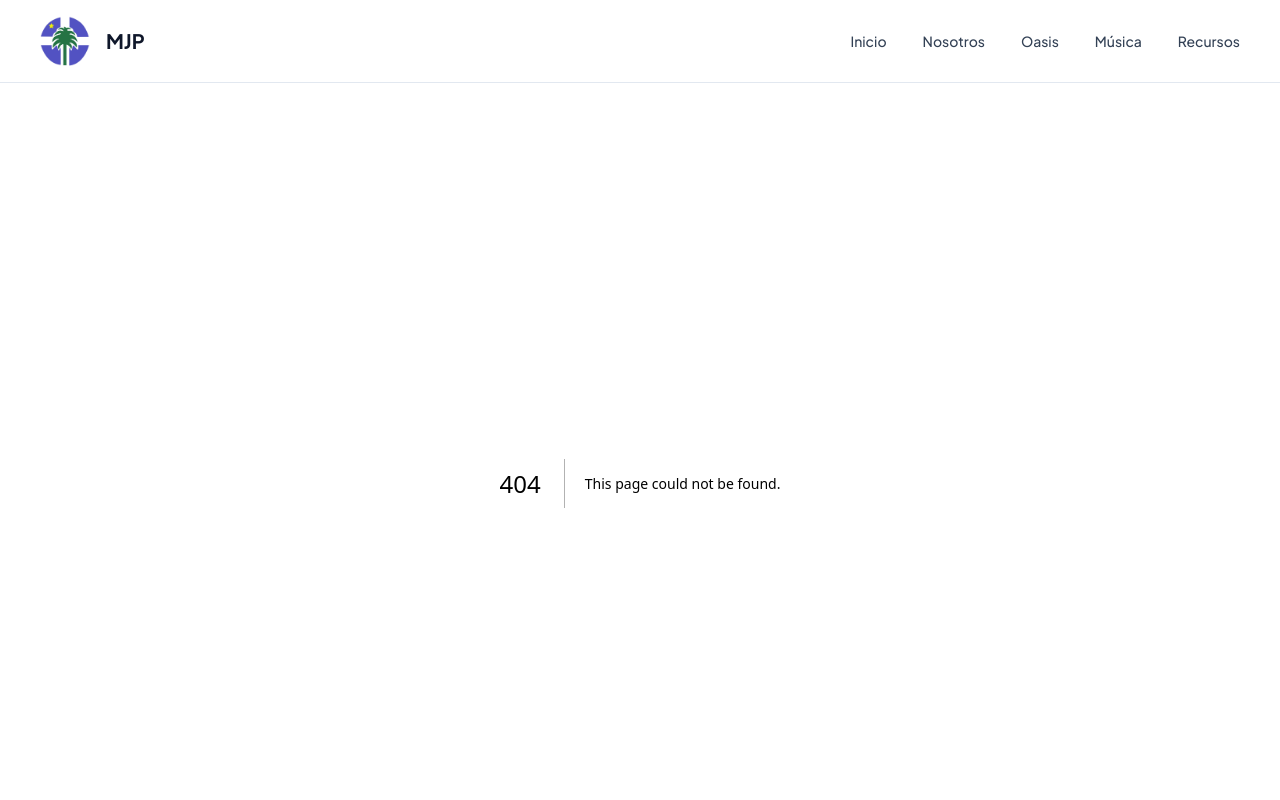
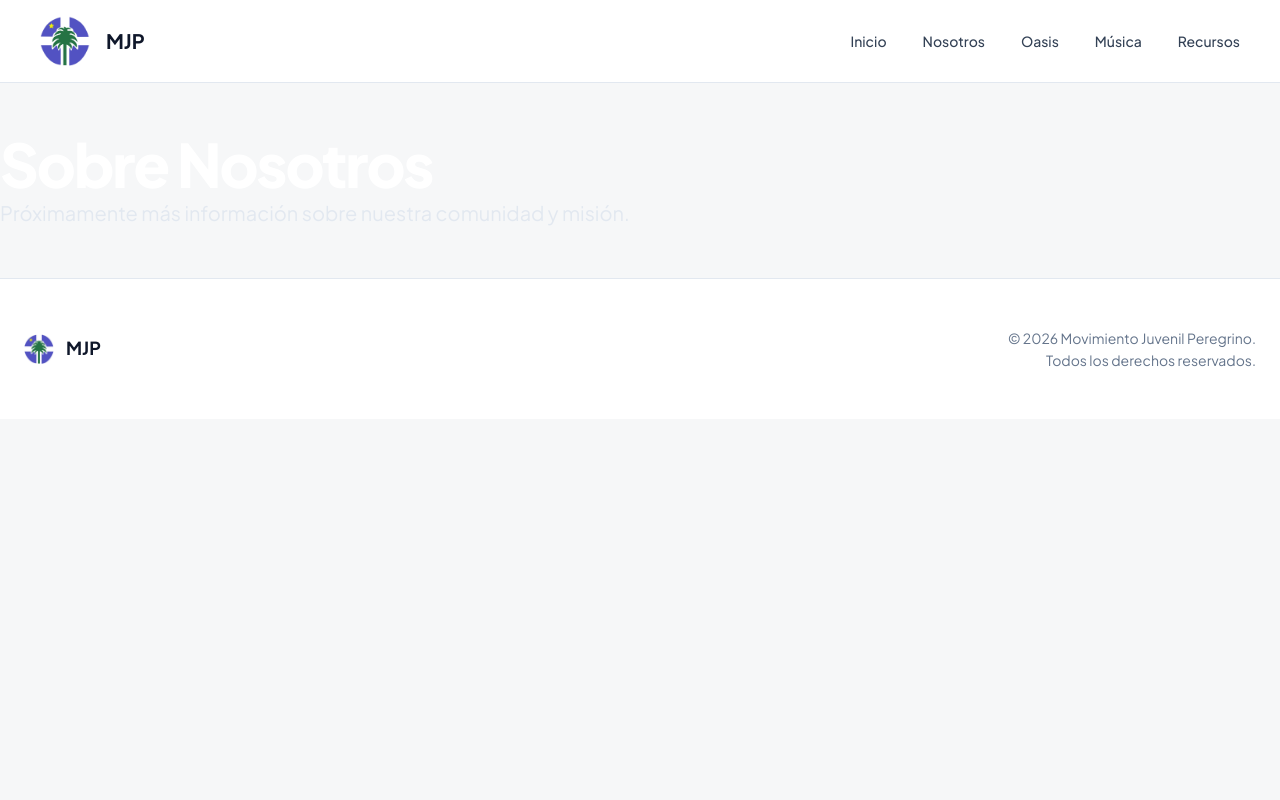
Before and after one commit to UlisesGuzman06/PAGINAMOVIMIENTO, a Next.js app in the folder frontend/: page /nosotros in a window 1280 px wide. Before the commit this address had no page. Shown: the top 800 px of the page. Built offline with nearby package versions, Linux system fonts and the light colour scheme.

Commit message:
Fix: Add missing pages (nosotros, musica, recursos) and fix image casing

```diff
--- /dev/null
+++ b/frontend/src/app/nosotros/page.tsx
@@ -0,0 +1,8 @@
+export default function NosotrosPage() {
+  return (
+    <div className="container section">
+      <h1 className="hero-title">Sobre Nosotros</h1>
+      <p className="hero-subtitle">Próximamente más información sobre nuestra comunidad y misión.</p>
+    </div>
+  );
+}
--- a/frontend/src/app/page.tsx
+++ b/frontend/src/app/page.tsx
@@ -82,7 +82,7 @@ export default function Home() {
             <div style={{
               width: "100%",
               height: "100%",
-              backgroundImage: 'url("/FOTOS/cruz.jpg")',
+              backgroundImage: 'url("/FOTOS/CRUZ.jpg")',
               backgroundSize: "cover",
               backgroundPosition: "center",
               display: "flex",
```
Also changed, not shown: frontend/src/app/musica/page.tsx (added, +8 -0 lines), frontend/src/app/recursos/page.tsx (added, +8 -0 lines).
